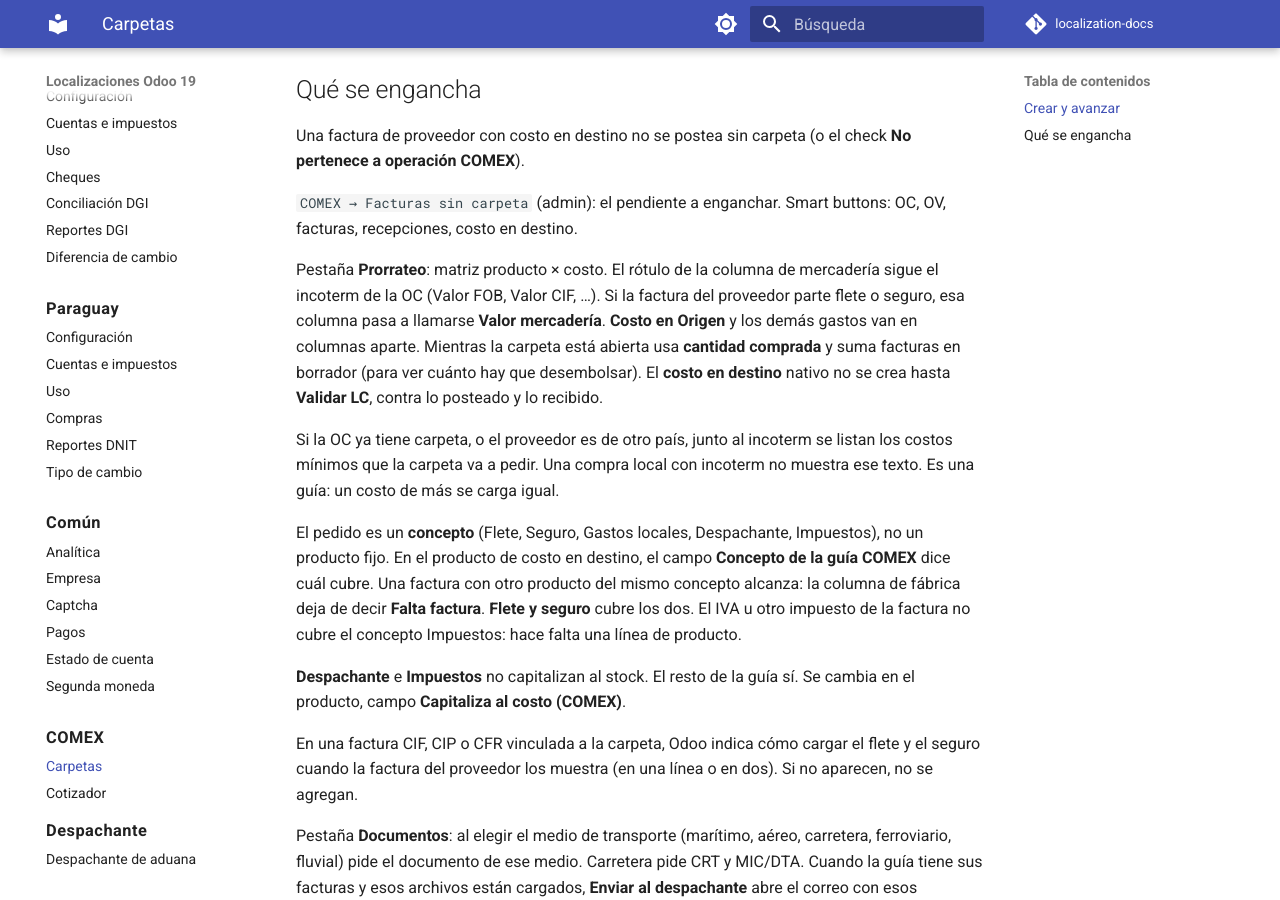
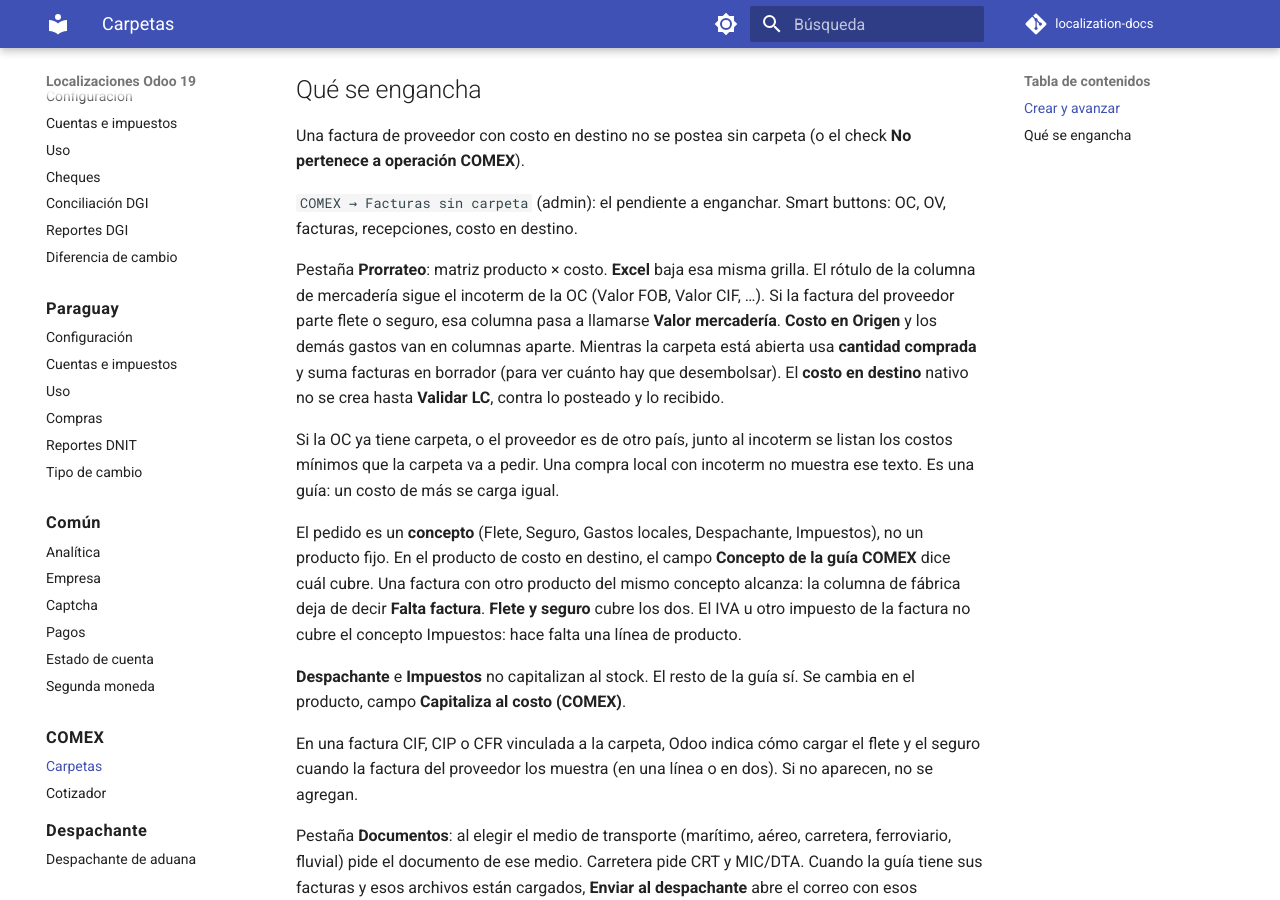
Before and after one commit to Pabloolano/localization-docs, an MkDocs documentation site: the page built from docs/comex/carpetas.md, in a window 1280 px wide and 900 px high, scrolled down 2001 px. Built offline with MkDocs 1.6.1 and Material for MkDocs 9.7.7, drawn with Linux system fonts in a browser that asks for light colours; comment, search, counter and statistics services are not loaded.

Commit message:
docs(comex): Excel de la grilla de prorrateo
Co-authored-by: Cursor <cursoragent@cursor.com>

```diff
--- a/docs/comex/carpetas.md
+++ b/docs/comex/carpetas.md
@@ -34,7 +34,7 @@ Una factura de proveedor con costo en destino no se postea sin carpeta (o el che
 
 `COMEX → Facturas sin carpeta` (admin): el pendiente a enganchar. Smart buttons: OC, OV, facturas, recepciones, costo en destino.
 
-Pestaña **Prorrateo**: matriz producto × costo. El rótulo de la columna de mercadería sigue el incoterm de la OC (Valor FOB, Valor CIF, …). Si la factura del proveedor parte flete o seguro, esa columna pasa a llamarse **Valor mercadería**. **Costo en Origen** y los demás gastos van en columnas aparte. Mientras la carpeta está abierta usa **cantidad comprada** y suma facturas en borrador (para ver cuánto hay que desembolsar). El **costo en destino** nativo no se crea hasta **Validar LC**, contra lo posteado y lo recibido.
+Pestaña **Prorrateo**: matriz producto × costo. **Excel** baja esa misma grilla. El rótulo de la columna de mercadería sigue el incoterm de la OC (Valor FOB, Valor CIF, …). Si la factura del proveedor parte flete o seguro, esa columna pasa a llamarse **Valor mercadería**. **Costo en Origen** y los demás gastos van en columnas aparte. Mientras la carpeta está abierta usa **cantidad comprada** y suma facturas en borrador (para ver cuánto hay que desembolsar). El **costo en destino** nativo no se crea hasta **Validar LC**, contra lo posteado y lo recibido.
 
 Si la OC ya tiene carpeta, o el proveedor es de otro país, junto al incoterm se listan los costos mínimos que la carpeta va a pedir. Una compra local con incoterm no muestra ese texto. Es una guía: un costo de más se carga igual.
 
```
